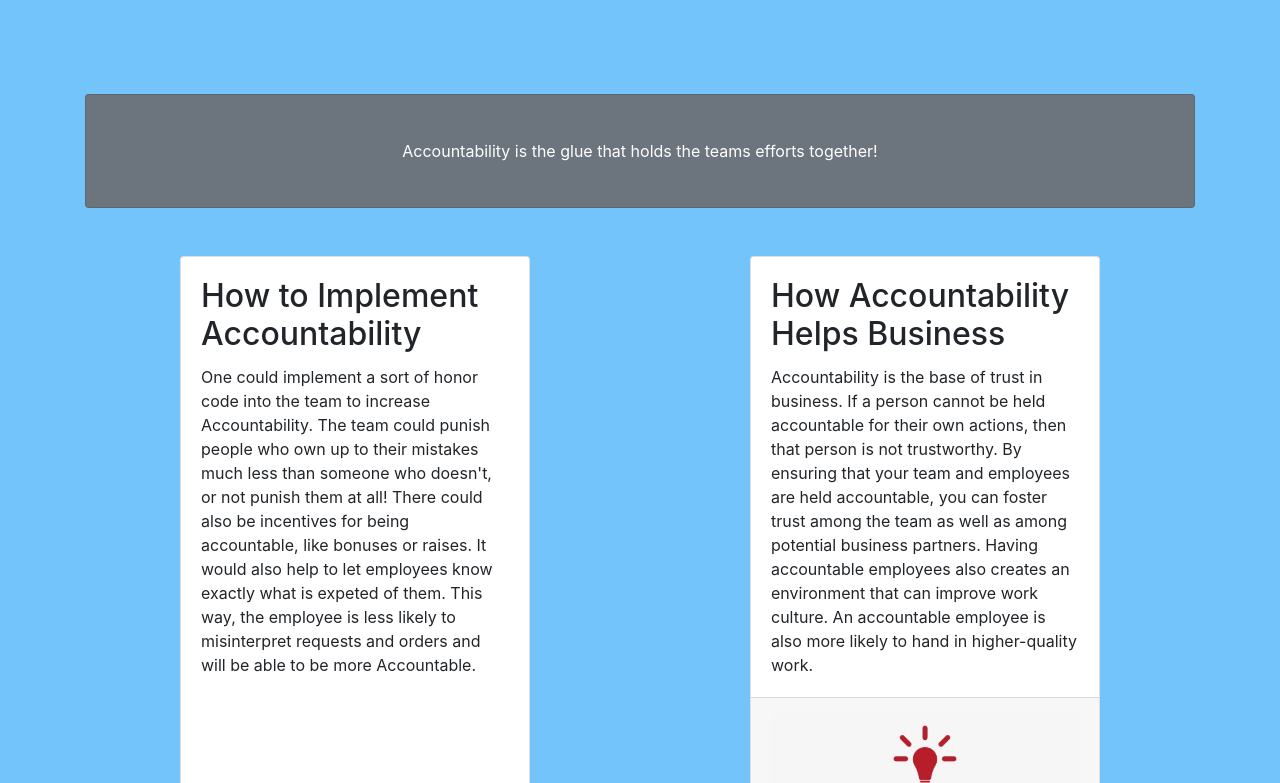
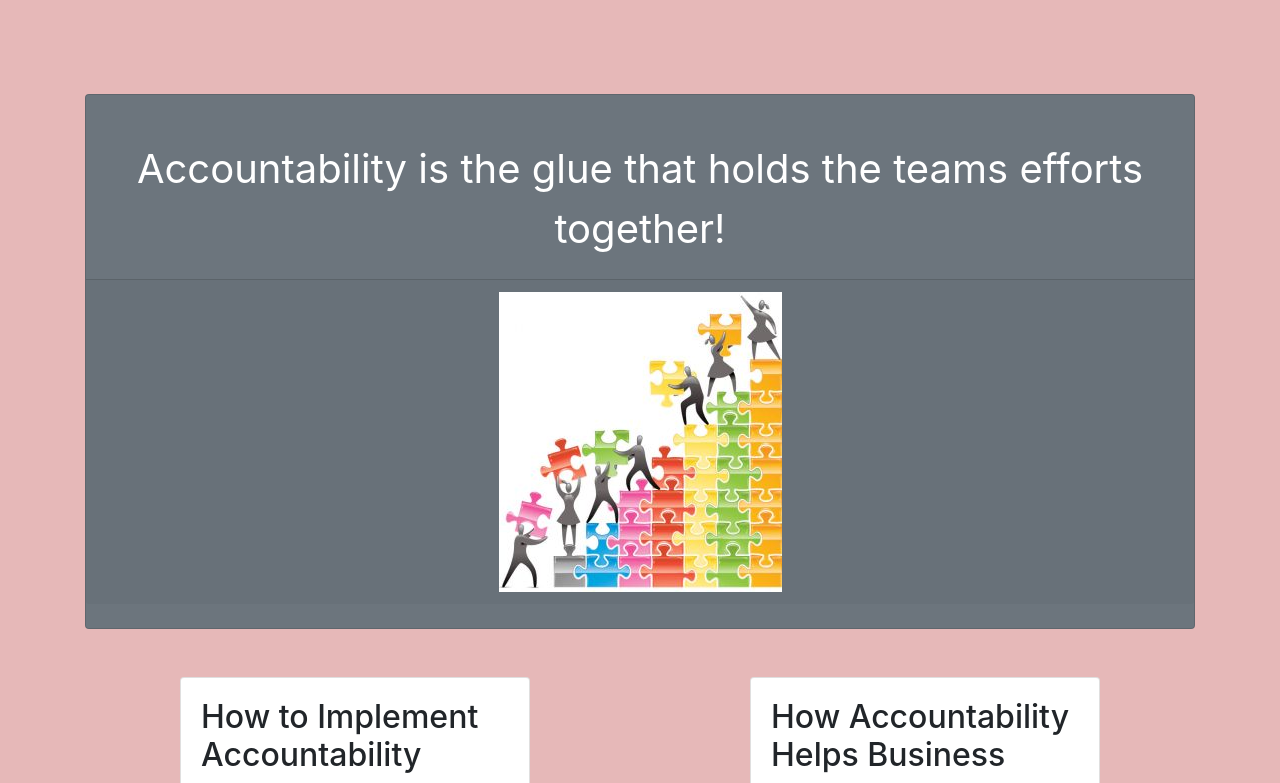
Before and after one commit to TravisAites/AccountabilityTeam, a website: page Accountability website/index.html in a window 1280 px wide. Shown: the part 660-1443 px from the top of the page. Drawn offline with Linux system fonts and the light colour scheme.

Commit message:
Changed Background Color and Added Images
Images added to call to action and card two, background changed to something that fits with the color scheme

```diff
--- a/Accountability website/css/style.css
+++ b/Accountability website/css/style.css
@@ -1,3 +1,3 @@
 body{
-    background-color: #72C4FA;
+    background-color: #e6b8b8;
 }
--- a/Accountability website/index.html
+++ b/Accountability website/index.html
@@ -89,9 +89,13 @@
         <div class="card text-white bg-secondary my-5 py-4 text-center">
             <div class="card-body">
 
-                <p class="text-white m-0">Accountability is the glue that holds the teams efforts together!</p>
+                <p class="text-white m-0" style="font-size:250%;">Accountability is the glue that holds the teams efforts together!</p>
+
 
            </div>
+            <div class="card-footer">
+                <img class="img-fluid" src="images/team.jpg">
+            </div>
         </div>
 
         <!-- Content Row -->
@@ -103,7 +107,7 @@
                         <p class="card-text">One could implement a sort of honor code into the team to increase Accountability. The team could punish people who own up to their mistakes much less than someone who doesn't, or not punish them at all! There could also be incentives for being accountable, like bonuses or raises. It would also help to let employees know exactly what is expeted of them. This way, the employee is less likely to misinterpret requests and orders and will be able to be more Accountable.</p>
                     </div>
                     <div class="card-footer">
-
+                        <img class="img-fluid" src="images/card.jpg">
                     </div>
                 </div>
             </div>
```
